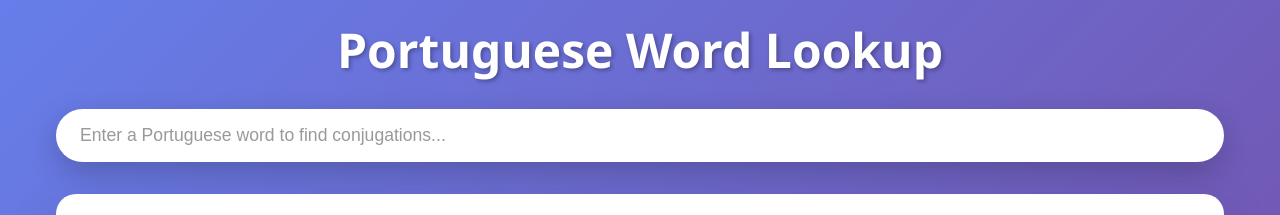
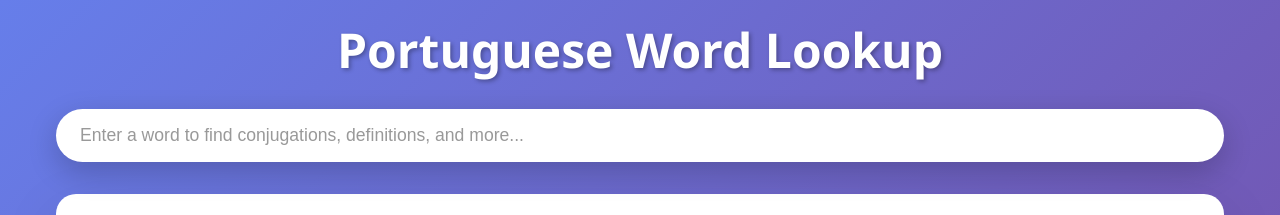
Before and after one commit to SamiKalliomaki/wordlookup, a React (Vite) app: page / in a window 1280 px wide. Shown: the top 215 px of the page. Built offline with nearby package versions, Linux system fonts and the light colour scheme.

Commit message:
Update search input placeholder text for clarity and simplify no results message in App component.

```diff
--- a/src/App.tsx
+++ b/src/App.tsx
@@ -111,7 +111,7 @@ function App(): React.JSX.Element {
           <div className="search-input-wrapper">
             <input
               type="text"
-              placeholder="Enter a Portuguese word to find conjugations..."
+              placeholder="Enter a word to find conjugations, definitions, and more..."
               value={searchTerm}
               onChange={handleInputChange}
               className="search-input"
@@ -157,9 +157,7 @@ function App(): React.JSX.Element {
                   ))
                 ) : (
                   <div className="no-results">
-                    <p>
-                      No Portuguese entries found for "{wiktionaryResults.word}"
-                    </p>
+                    <p>No entries found for "{wiktionaryResults.word}"</p>
                   </div>
                 )}
               </div>
```
